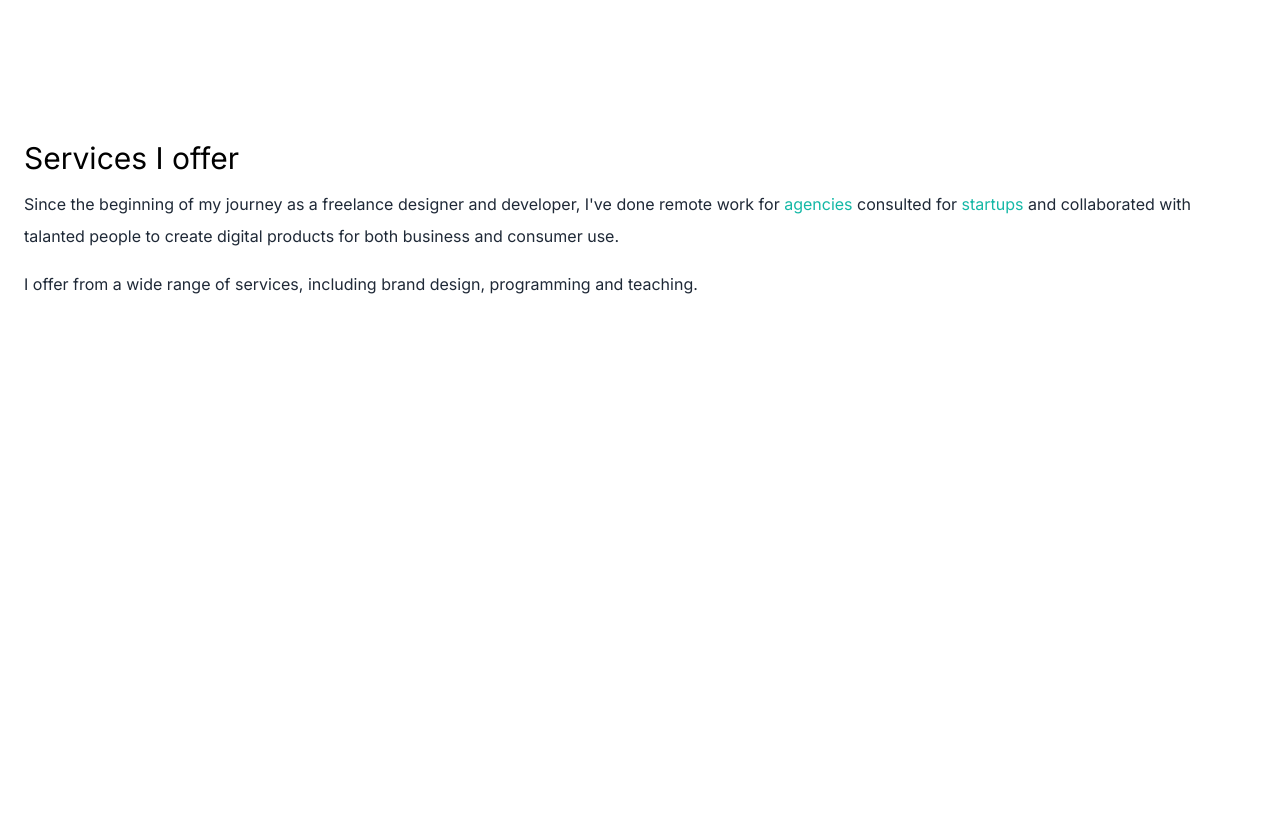
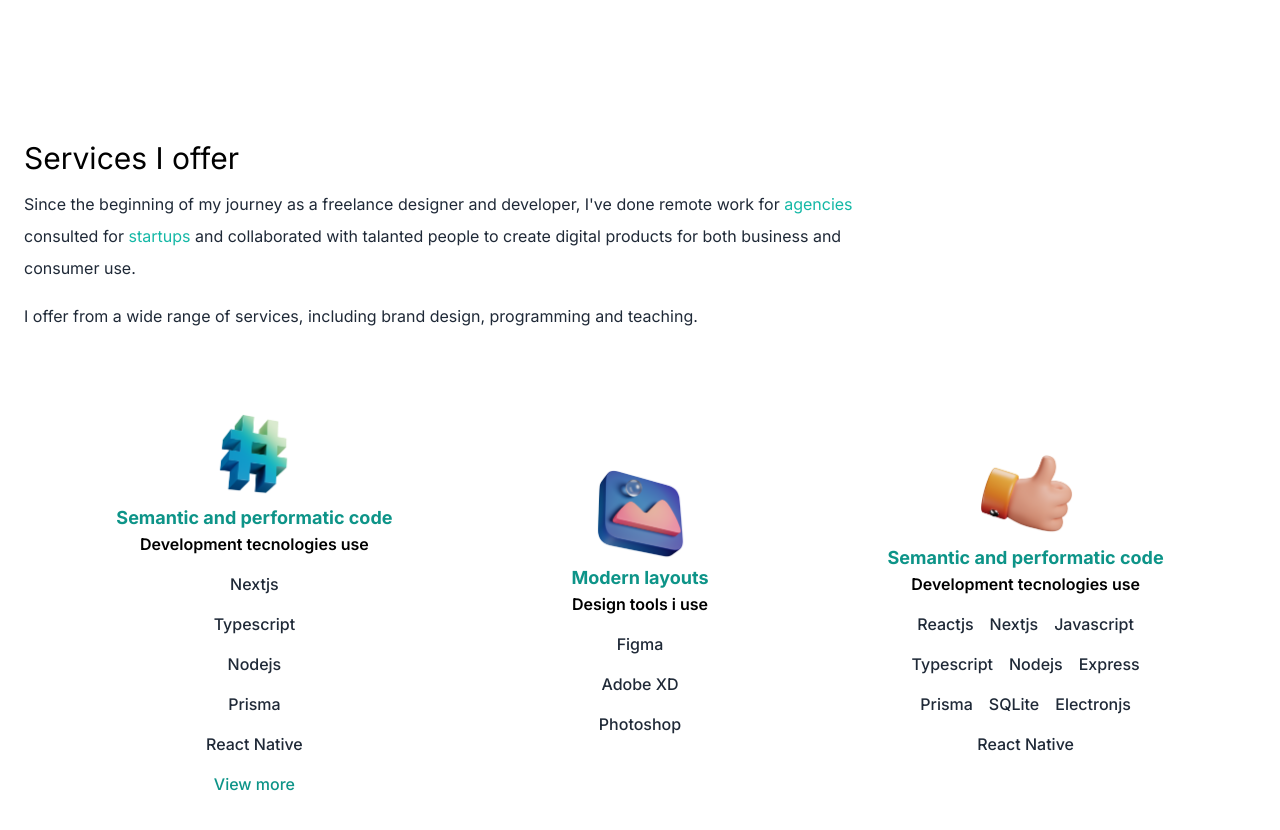
Before and after one commit to nioritos/portifolio-nextjs, a Next.js app: page / in a window 1280 px wide. Shown: the part 560-1390 px from the top of the page. Before the commit the page ends 884 px from the top, so only its background shows below. Built offline with nearby package versions, Linux system fonts and the light colour scheme.

Commit message:
coding the services area and updating the layout reponsive

```diff
--- a/pages/index.js
+++ b/pages/index.js
@@ -4,6 +4,9 @@ import Link from 'next/link';
 import { BsFillMoonStarsFill } from 'react-icons/bs';
 import { AiFillLinkedin, AiFillTwitterCircle, AiFillYoutube, AiFillInstagram } from 'react-icons/ai';
 import deved from '../public/dev-ed-wave.png';
+import design from '../public/design.png';
+import consulting from '../public/consulting.png';
+import code from '../public/code.png';
 
 
 export default function Home() {
@@ -18,10 +21,10 @@ export default function Home() {
         <link href="https://fonts.googleapis.com/css2?family=Inter:wght@300;400;500;600;700;800;900&family=Poppins:wght@300;400;500;600;700&display=swap" rel="stylesheet" />
       </Head>
       <header className='flex w-full h-16 justify-between items-center'>
-        <h1 className=' dark:text-gray-200 text-black font-bold text-xl' id='logo'>nioritos</h1>
+        <h1 className=' dark:text-white text-black font-bold text-xl' id='logo'>nioritos</h1>
         <ul className='flex gap-4 justify-center items-center'>
           <li><BsFillMoonStarsFill size="24" className='hover:cursor-pointer' /></li>
-          <li className='bg-teal-500 rounded-lg py-2 px-4 duration-700 hover:bg-teal-600'><Link href="" className='text-white'>Resume</Link></li>
+          <li className='bg-teal-500 rounded-lg py-2 px-4 duration-700 hover:bg-teal-600'><Link href="" className='text-gray-200'>Resume</Link></li>
         </ul>
       </header>
 
@@ -32,11 +35,12 @@ export default function Home() {
             <h2 className='font-medium text-lg mt-2 dark:text-gray-200'>Web Developer and UI/UX Designer</h2>
             <p className='text-base text-center md:text-start mt-2 dark:text-gray-300'>Freelancer providing services for programming and design content needs. Contact me now!</p>
             <ul className='flex justify-center items-center gap-4 my-4'>
-              <li><AiFillTwitterCircle size="36" className='dark:fill-white'/></li>
-              <li><AiFillLinkedin size="36" className='dark:fill-white'/></li>
-              <li><AiFillInstagram size="36" className='dark:fill-white'/></li>
-              <li><AiFillYoutube size="36" className='dark:fill-white'/></li>
+              <li><AiFillTwitterCircle size="36" className='dark:fill-white' /></li>
+              <li><AiFillLinkedin size="36" className='dark:fill-white' /></li>
+              <li><AiFillInstagram size="36" className='dark:fill-white' /></li>
+              <li><AiFillYoutube size="36" className='dark:fill-white' /></li>
             </ul>
+            <Link href="" className='bg-teal-500 py-2 px-20 rounded-lg mb-8'><strong>See more</strong></Link>
           </div>
           <div className="bg-gradient-to-b from-teal-500 circle rounded-full w-80 h-80 relative overflow-hidden m-auto">
             <Image src={deved} layout="fill" objectFit="cover" />
@@ -44,7 +48,8 @@ export default function Home() {
         </section>
 
         <section id="services" className='mt-60 flex justify-center items-center'>
-          <div className="flex-col">
+          <div className="flex-col md:justify-center md:items-center">
+            <div className=' flex-col mb-10 md:max-w-[70%] md:justify-center md:items-center'>
               <h3 className="text-3xl py-1 dark:text-white ">Services I offer</h3>
               <p className="text-md py-2 leading-8 text-gray-800 dark:text-gray-200">
                 Since the beginning of my journey as a freelance designer and
@@ -59,6 +64,57 @@ export default function Home() {
                 programming and teaching.
               </p>
             </div>
+
+            <ul className='w-full flex flex-wrap gap-4 md:justify-center md:items-center'>
+              <li className='dark:bg-white flex flex-col justify-center items-center w-full h-112 dark:text-zinc-900 rounded-lg md:w-[30%]'>
+                <div className='p-6 flex flex-col justify-center items-center'>
+                  <Image src={code} width="100" height="100" />
+                  <h3 className='font-bold text-lg text-teal-600'>Semantic and performatic code</h3>
+                  <h4 className='font-semibold'>Development tecnologies use</h4>
+                  <ul className='mt-4 text-gray-800 font-medium flex flex-col justify-center items-center max-w-[80%] gap-4'>
+                    <li className=''>Nextjs</li>
+                    <li className=''>Typescript</li>
+                    <li className=''>Nodejs</li>
+                    <li className=''>Prisma</li>
+                    <li className=''>React Native</li>
+                    <li><Link href="https://github.com/nioritos" className='text-teal-600'>View more</Link></li>
+                  </ul>
+                </div>
+              </li>
+              <li className='dark:bg-white flex flex-col justify-center items-center w-full h-112 dark:text-zinc-900 rounded-lg md:w-[30%]'>
+                <div className='p-6 flex flex-col justify-center items-center'>
+                  <Image src={design} width="100" height="100" />
+                  <h3 className='font-bold text-lg text-teal-600'>Modern layouts</h3>
+                  <h4 className='font-semibold'>Design tools i use</h4>
+                  <ul className='mt-4 text-gray-800 font-medium flex flex-col justify-center items-center max-w-[80%] gap-4'>
+                    <li>Figma</li>
+                    <li>Adobe XD</li>
+                    <li>Photoshop</li>
+                  </ul>
+                </div>
+              </li>
+              <li className='dark:bg-white flex flex-col justify-center items-center h-112 dark:text-zinc-900 rounded-lg md:w-[30%]'>
+                <div className='p-6 flex flex-col justify-center items-center'>
+                  <Image src={consulting} width="100" height="100" />
+                  <h3 className='font-bold text-lg text-teal-600'>Semantic and performatic code</h3>
+                  <h4 className='font-semibold'>Development tecnologies use</h4>
+                  <ul className='mt-4 text-gray-800 font-medium flex flex-wrap justify-center items-center max-w-[80%] gap-4'>
+                    <li className=''>Reactjs</li>
+                    <li className=''>Nextjs</li>
+                    <li className=''>Javascript</li>
+                    <li className=''>Typescript</li>
+                    <li className=''>Nodejs</li>
+                    <li className=''>Express</li>
+                    <li className=''>Prisma</li>
+                    <li className=''>SQLite</li>
+                    <li className=''>Electronjs</li>
+                    <li className=''>React Native</li>
+                  </ul>
+                </div>
+              </li>
+
+            </ul>
+          </div>
         </section>
       </main>
     </div>
```
Lines whose indentation alone changed are shown as unchanged.
